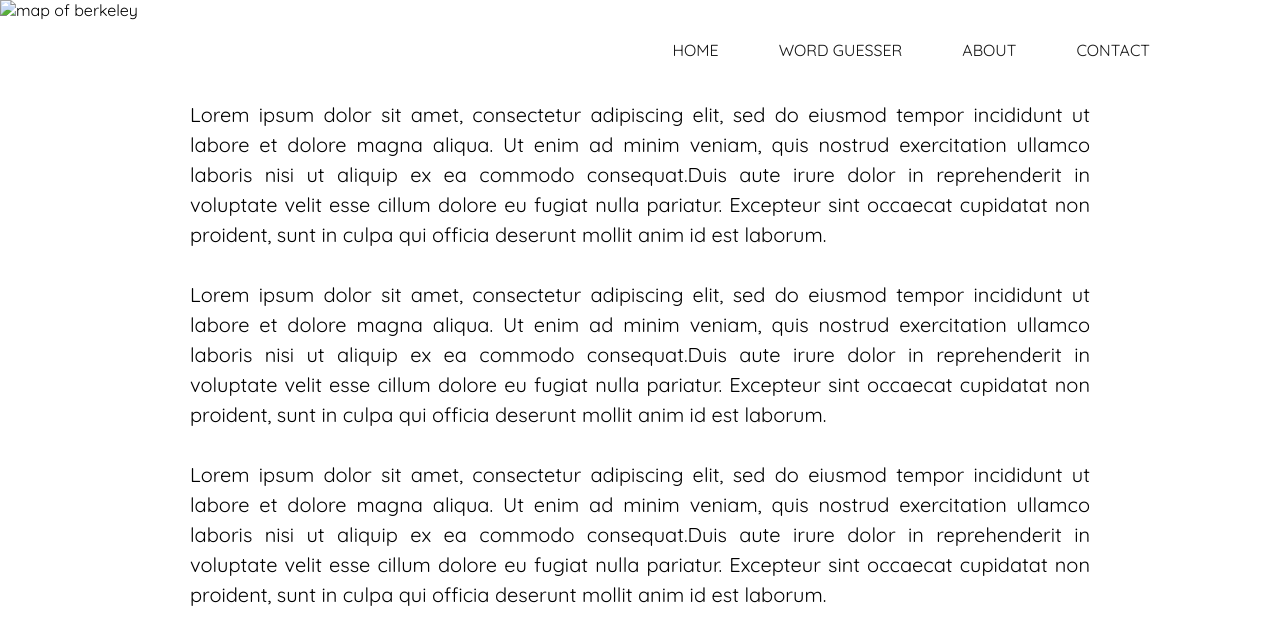
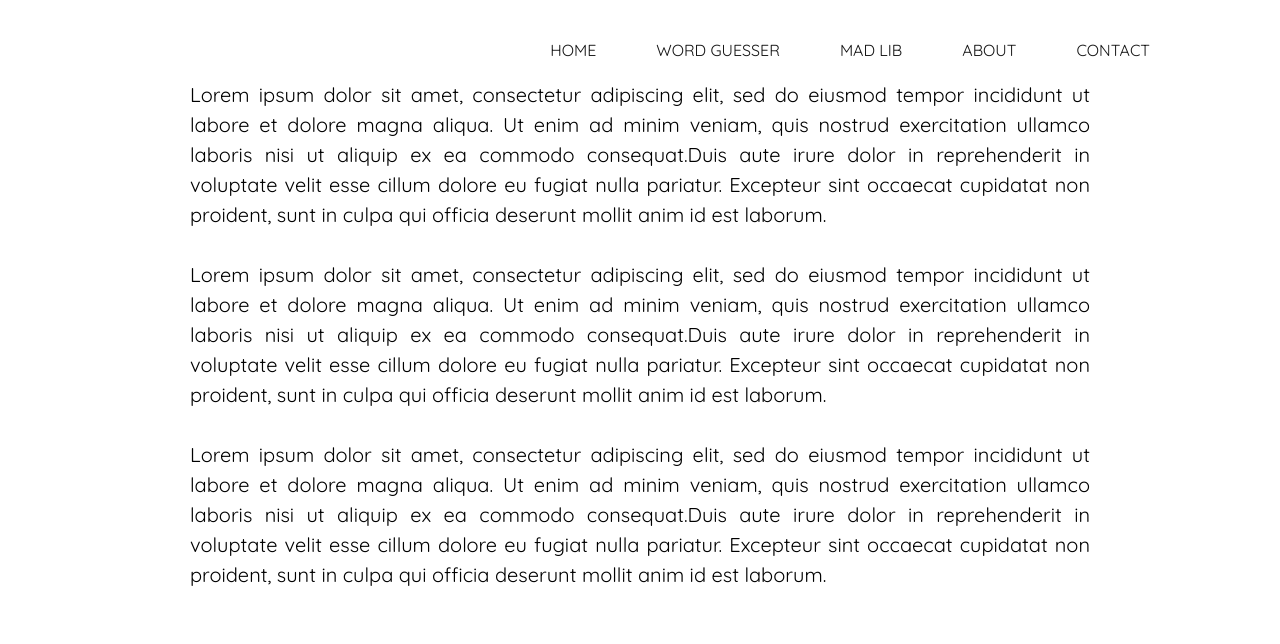
Before and after one commit to jessebrandtt/jessebrandtt.github.io, a plain HTML site: page about.html in a window 1280 px wide. Drawn offline with Linux system fonts and the light colour scheme.

Commit message:
Update and rename ab-goal.html to about.html

```diff
--- a/ab-goal.html
+++ b/about.html
@@ -15,14 +15,14 @@
             <ul>
                 <li><a href="index.html" class="hover">Home</a></li>
                 <li><a href="wordGuesser.html" class="hover">Word Guesser</a></li>
-                <li><a href="ab-goal.html.html" class="hover">About</a></li>
+                <li><a href="madLibs.html" class="hover">Mad Lib</a></li>
+                <li><a href="about.html" class="hover">About</a></li>
                 <li><a href="contact.html" class="hover">Contact</a></li>
             </ul>
         </nav>
     </div>
 </div>
 
-<img src="berkeley.jpg" alt="map of berkeley" id="map">
 <section class="content">
 <p>
     Lorem ipsum dolor sit amet, consectetur adipiscing elit,
```
